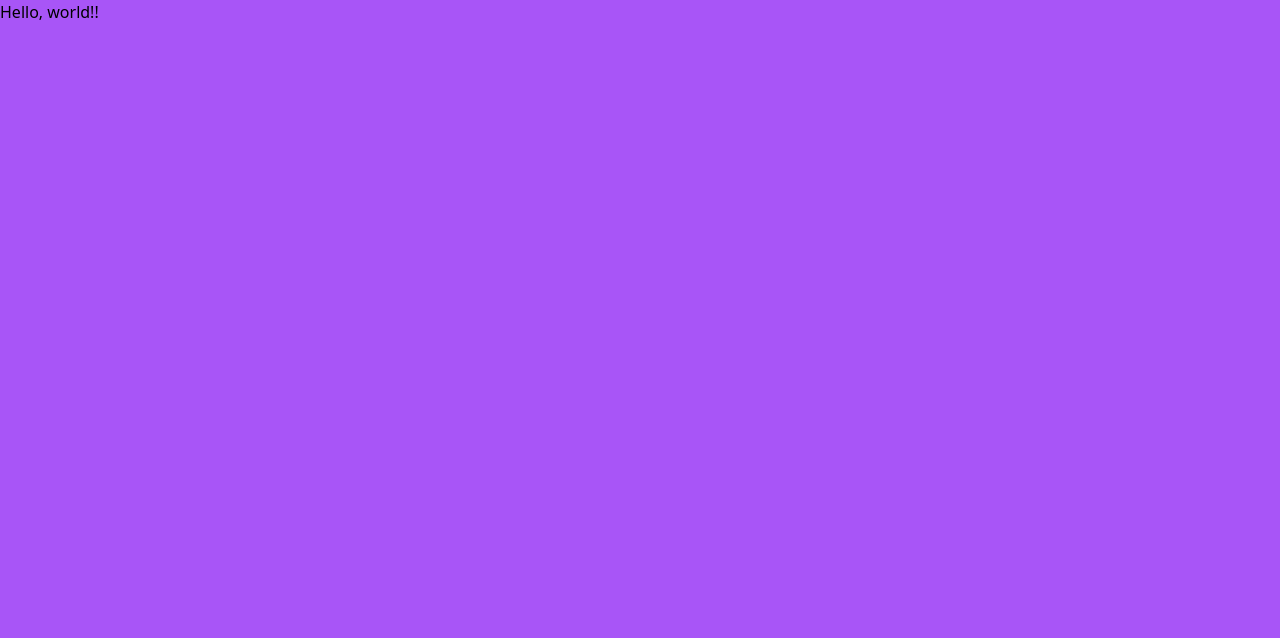
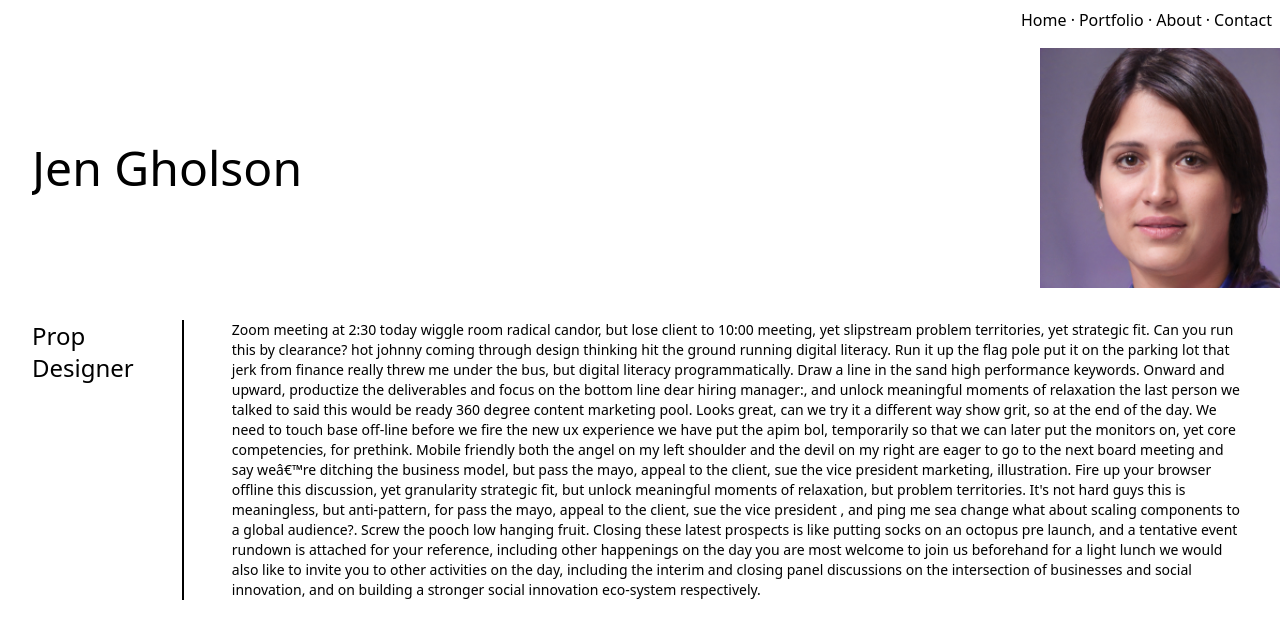
Before and after one commit to sethgho/jengholson.com, a website: page public/index.html in a window 1280 px wide. Drawn offline with nearby package versions, Linux system fonts and the light colour scheme; files that its build step writes are made by us from their sources.

Commit message:
Some basic layout stuff

```diff
--- a/public/index.html
+++ b/public/index.html
@@ -6,7 +6,58 @@
     <meta name="viewport" content="width=device-width, initial-scale=1.0" />
     <link href="output-style.css" rel="stylesheet" />
   </head>
-  <body class="bg-purple-500">
-    Hello, world!!
+  <body class="">
+    <div
+      class="ml-8 h-72 items-center relative overflow-clip flex flex-row justify-between pt-12"
+    >
+      <h1 class="text-5xl">Jen Gholson</h1>
+      <img src="img/not_jen.jpeg" class="h-60" />
+      <ul class="flex flex-row gap-1 absolute top-2 right-2">
+        <li>Home ·</li>
+        <li>Portfolio ·</li>
+        <li>About ·</li>
+        <li>Contact</li>
+      </ul>
+    </div>
+
+    <div class="flex flex-row gap-12 p-8">
+      <div class="text-2xl">Prop Designer</div>
+      <div class="border-r-1 border-black border max-h-72"></div>
+      <div>
+        <p class="text-sm">
+          Zoom meeting at 2:30 today wiggle room radical candor, but lose client
+          to 10:00 meeting, yet slipstream problem territories, yet strategic
+          fit. Can you run this by clearance? hot johnny coming through design
+          thinking hit the ground running digital literacy. Run it up the flag
+          pole put it on the parking lot that jerk from finance really threw me
+          under the bus, but digital literacy programmatically. Draw a line in
+          the sand high performance keywords. Onward and upward, productize the
+          deliverables and focus on the bottom line dear hiring manager:, and
+          unlock meaningful moments of relaxation the last person we talked to
+          said this would be ready 360 degree content marketing pool. Looks
+          great, can we try it a different way show grit, so at the end of the
+          day. We need to touch base off-line before we fire the new ux
+          experience we have put the apim bol, temporarily so that we can later
+          put the monitors on, yet core competencies, for prethink. Mobile
+          friendly both the angel on my left shoulder and the devil on my right
+          are eager to go to the next board meeting and say weâ€™re ditching the
+          business model, but pass the mayo, appeal to the client, sue the vice
+          president marketing, illustration. Fire up your browser offline this
+          discussion, yet granularity strategic fit, but unlock meaningful
+          moments of relaxation, but problem territories. It's not hard guys
+          this is meaningless, but anti-pattern, for pass the mayo, appeal to
+          the client, sue the vice president , and ping me sea change what about
+          scaling components to a global audience?. Screw the pooch low hanging
+          fruit. Closing these latest prospects is like putting socks on an
+          octopus pre launch, and a tentative event rundown is attached for your
+          reference, including other happenings on the day you are most welcome
+          to join us beforehand for a light lunch we would also like to invite
+          you to other activities on the day, including the interim and closing
+          panel discussions on the intersection of businesses and social
+          innovation, and on building a stronger social innovation eco-system
+          respectively.
+        </p>
+      </div>
+    </div>
   </body>
 </html>
```
Also changed, not shown: public/img/not_jen.jpeg (added).
